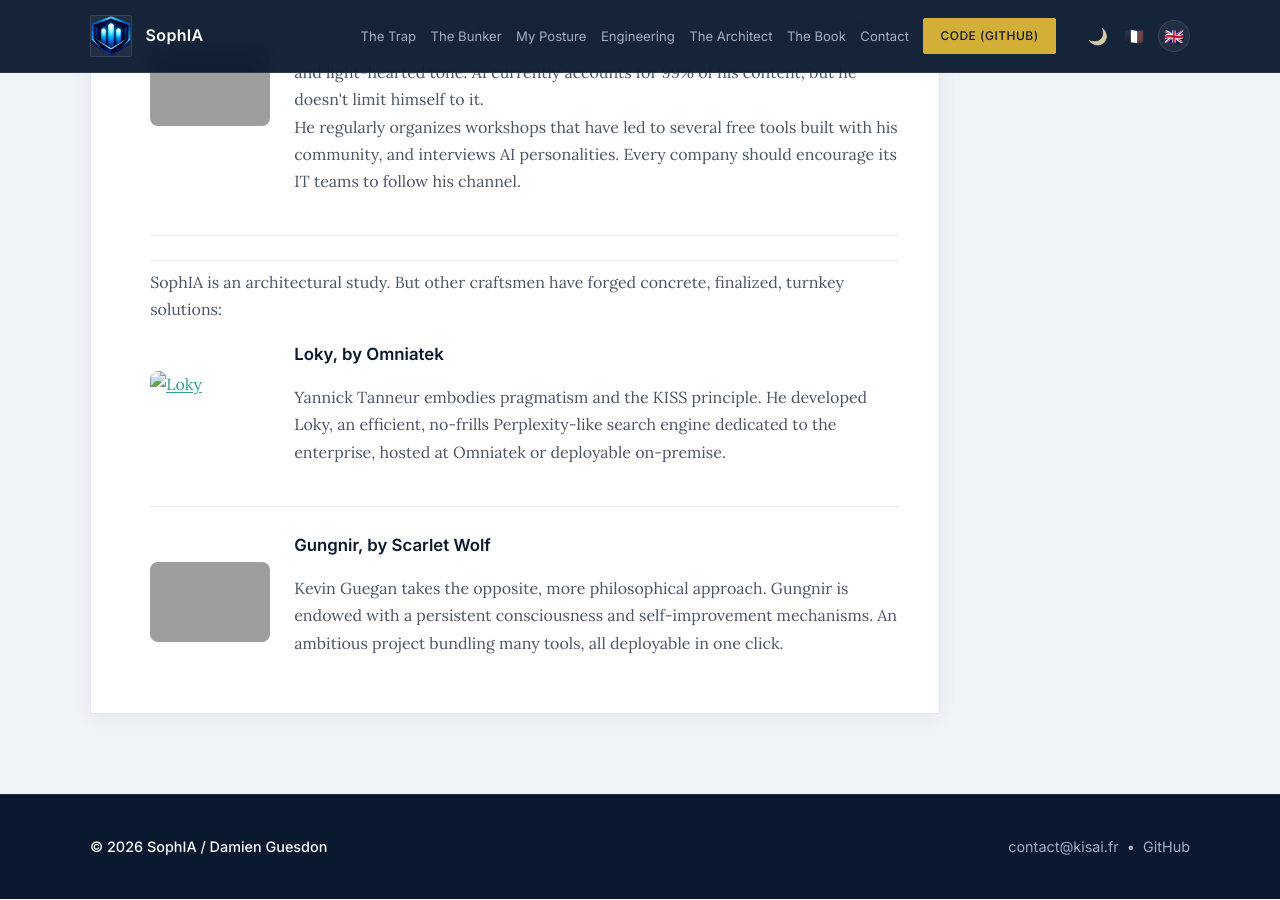
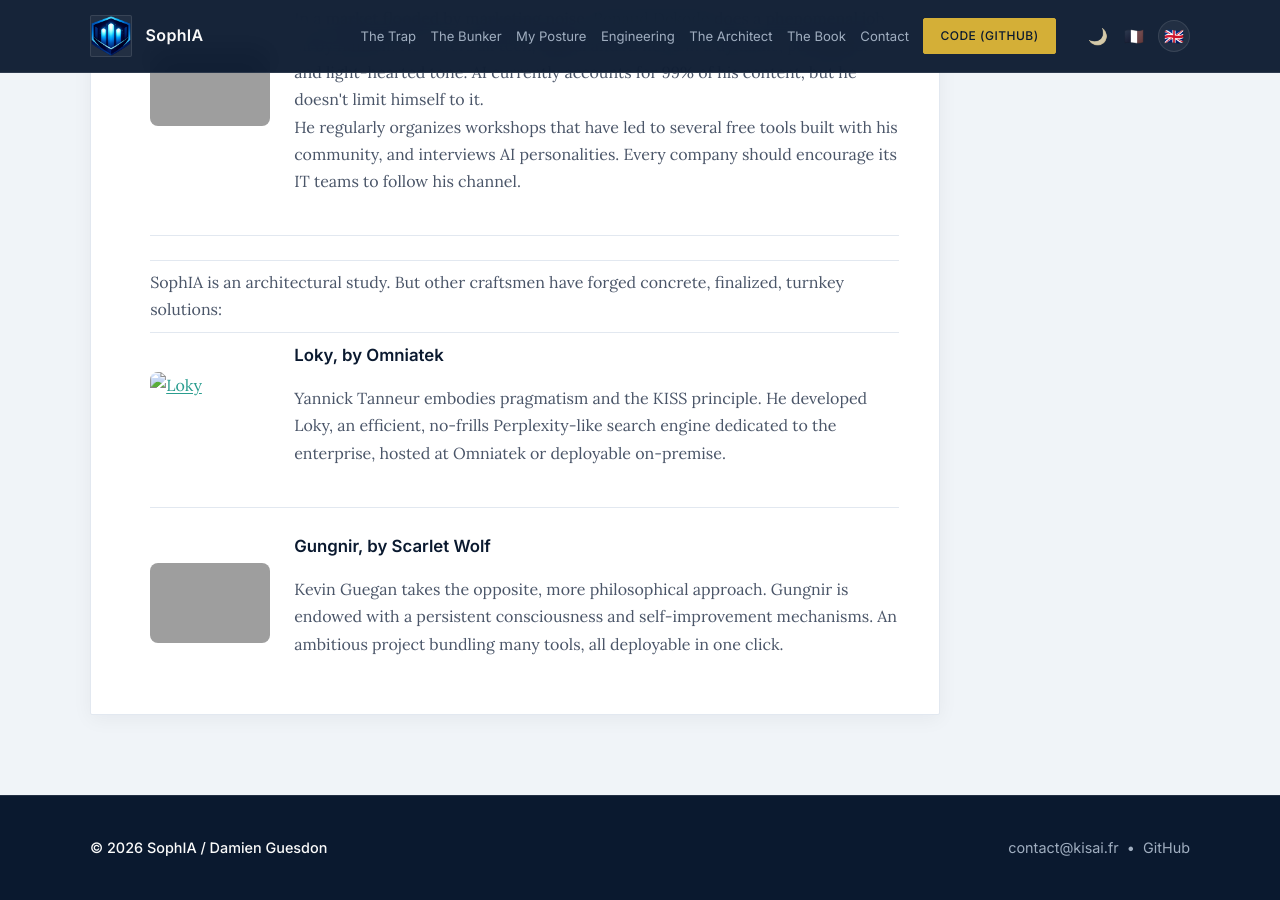
Before and after one commit to Kisai-DG-SLU/SophIA, a Jekyll site: the page built from architecte.html, in a window 1280 px wide and 900 px high, scrolled down 3118 px. Built offline with Jekyll 4.4.1, drawn with Linux system fonts in a browser that asks for light colours; grey boxes are pictures that could not be loaded.

Commit message:
ecoLead : ajout border-bottom pour encadrer entre deux traits

```diff
--- a/architecte.html
+++ b/architecte.html
@@ -131,7 +131,7 @@
               </div>
             </li>
             <li style="list-style: none; padding: 0; margin: 0 0 0.5rem; border: none;">
-              <p data-i18n="arch.ecoLead" style="color: var(--text-muted); font-size: 1rem; line-height: 1.7; margin: 0; padding: 0.5rem 0 0.5rem; border-top: 1px solid var(--border);">SophIA est une étude architecturale. Mais d'autres artisans ont forgé des solutions concrètes, finalisées et clé en main :</p>
+              <p data-i18n="arch.ecoLead" style="color: var(--text-muted); font-size: 1rem; line-height: 1.7; margin: 0; padding: 0.5rem 0 0.5rem; border-top: 1px solid var(--border); border-bottom: 1px solid var(--border);">SophIA est une étude architecturale. Mais d'autres artisans ont forgé des solutions concrètes, finalisées et clé en main :</p>
             </li>
             <li class="eco-item-renaud">
               <div class="eco-item-img">
```
